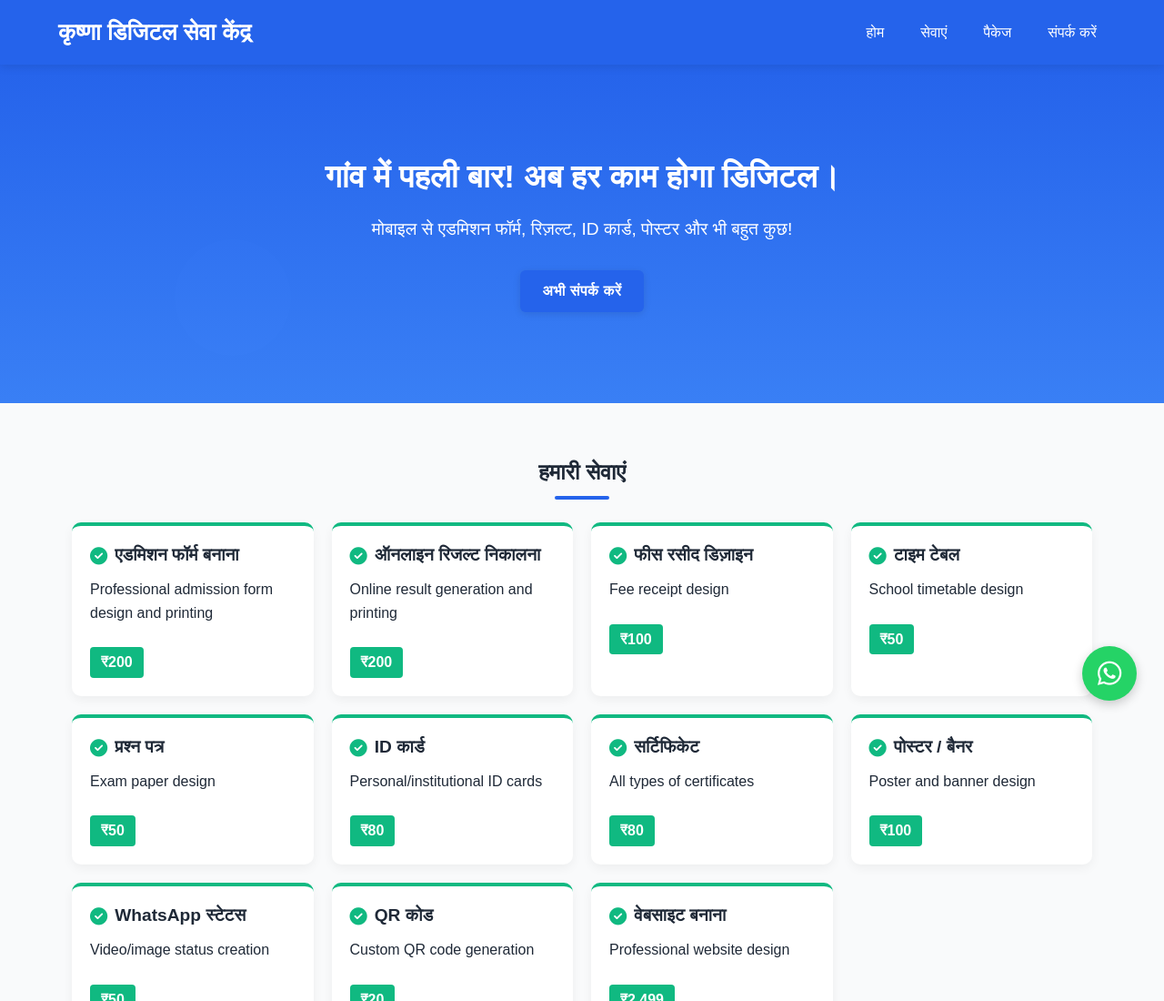
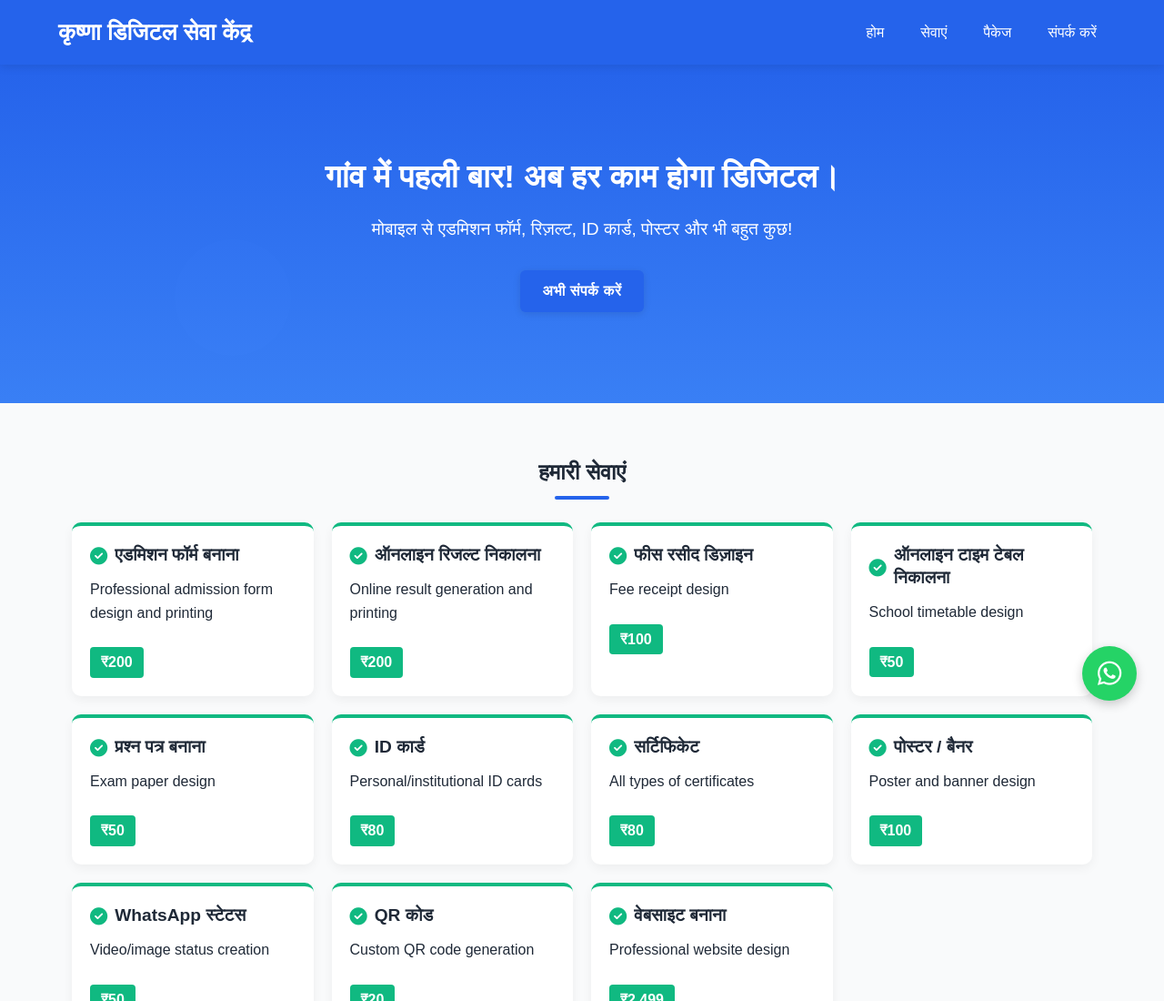
Before and after one commit to krishnakush500/Krishna-Kushwaha-, a plain HTML site: page index.html in a window 1280 px wide. Shown: the top 1100 px of the page at 91% size. Drawn offline with Linux system fonts and the light colour scheme.

Commit message:
Update index.html

```diff
--- a/index.html
+++ b/index.html
@@ -486,12 +486,12 @@
                     <span class="price hindi">₹100</span>
                 </div>
                 <div class="service-card">
-                    <h3 class="hindi"><i class="fas fa-check-circle"></i> टाइम टेबल</h3>
+                    <h3 class="hindi"><i class="fas fa-check-circle"></i>ऑनलाइन टाइम टेबल निकालना </h3>
                     <p class="hindi">School timetable design</p>
                     <span class="price hindi">₹50</span>
                 </div>
                 <div class="service-card">
-                    <h3 class="hindi"><i class="fas fa-check-circle"></i> प्रश्न पत्र</h3>
+                    <h3 class="hindi"><i class="fas fa-check-circle"></i> प्रश्न पत्र बनाना </h3>
                     <p class="hindi">Exam paper design</p>
                     <span class="price hindi">₹50</span>
                 </div>
```
